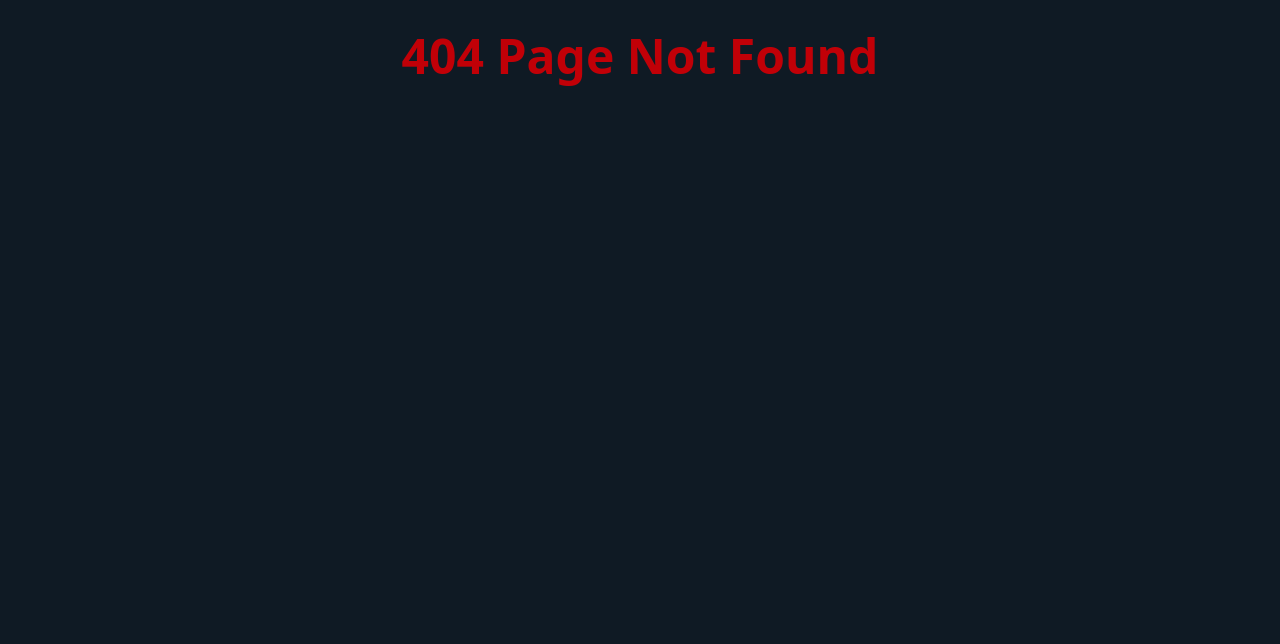
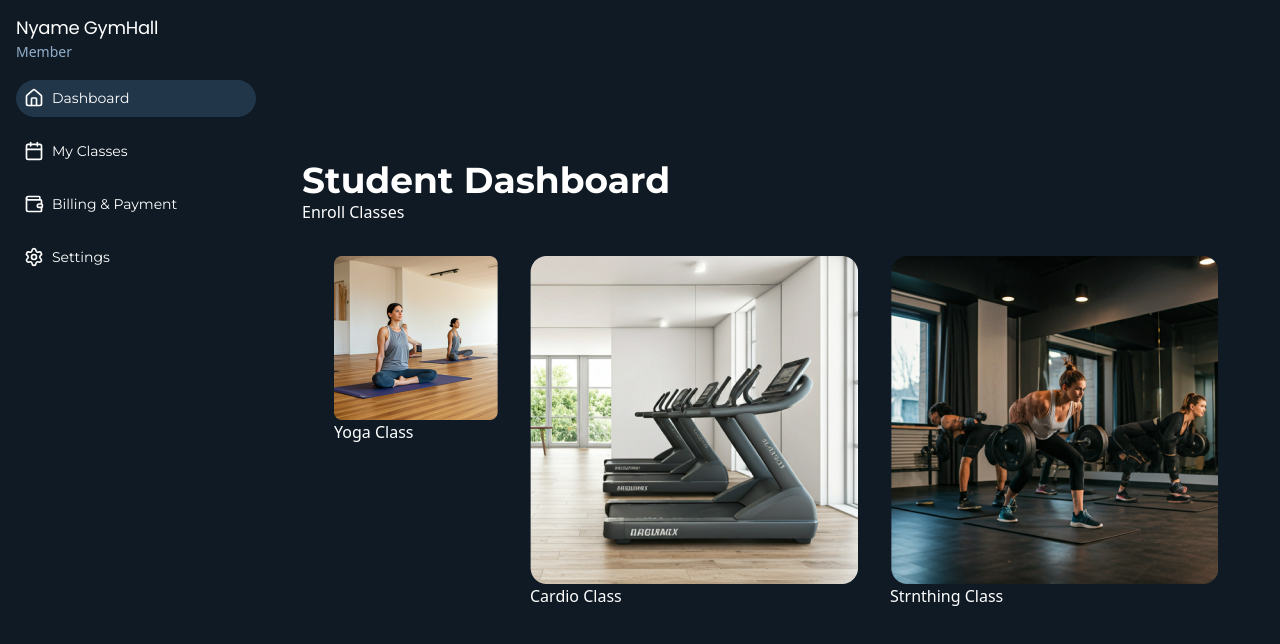
Before and after one commit to mafindijr/Gym-Management-System, a React (Vite) app: page /member in a window 1280 px wide. Before the commit this address had no page. Shown: the top 644 px of the page. Built offline with nearby package versions, Linux system fonts and the light colour scheme.

Commit message:
change student to members for consistency

```diff
--- a/src/App.jsx
+++ b/src/App.jsx
@@ -28,7 +28,7 @@ function App() {
           <Route path="billing" element={<BillingPayment />} />
         </Route>
 
-        <Route path="/student" element={<StudentDashboardLayout />}>
+        <Route path="/member" element={<StudentDashboardLayout />}>
           <Route index element={<StudentDashboard />} />
           <Route path="classes" element={<StudentClasses />} />
           <Route path="billing" element={<StudentBilling />} />
--- a/src/Components/landingPage.jsx
+++ b/src/Components/landingPage.jsx
@@ -40,7 +40,7 @@ export default function LandingPage() {
                   className="flex min-w-[84px] max-w-[480px] cursor-pointer items-center justify-center overflow-hidden rounded-full h-10 px-4 bg-[#223649] text-white text-sm font-Poppins font-bold leading-normal tracking-[0.015em] w-full"
                 >
                   <NavLink to="/student" className="w-full h-full flex items-center justify-center">
-                    <span className="truncate">Student Login</span>
+                    <span className="truncate">Member Login</span>
                   </NavLink>
                 </button>
                 <button
--- a/src/layout/Student-dashboard-layout.jsx
+++ b/src/layout/Student-dashboard-layout.jsx
@@ -5,15 +5,15 @@ import { Home, Calendar, Settings, Wallet } from "lucide-react";
 export default function StudentDashboardLayout() {
 
   const studentNavs = [
-    { to: "/student", name: "Dashboard", icon: <Home size={20} /> },
-    { to: "/student/classes", name: "My Classes", icon: <Calendar size={20} /> },
-    { to: "/student/billing", name: "Billing & Payment", icon: <Wallet size={20} /> },
-    { to: "/student/settings", name: "Settings", icon: <Settings size={20} /> }
+    { to: "/member", name: "Dashboard", icon: <Home size={20} /> },
+    { to: "/member/classes", name: "My Classes", icon: <Calendar size={20} /> },
+    { to: "/member/billing", name: "Billing & Payment", icon: <Wallet size={20} /> },
+    { to: "/member/settings", name: "Settings", icon: <Settings size={20} /> }
   ];
 
   return (
     <div className="flex min-h-screen">
-      <Sidebar navs={studentNavs} name="Student" />
+      <Sidebar navs={studentNavs} name="Member" />
       <main className="relative flex ml-68 flex-1 items-center justify-center p-4">
         <Outlet />
       </main>
```
